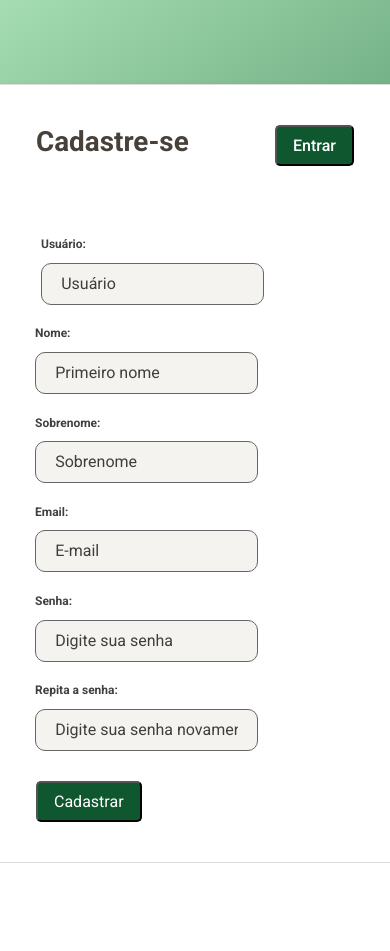
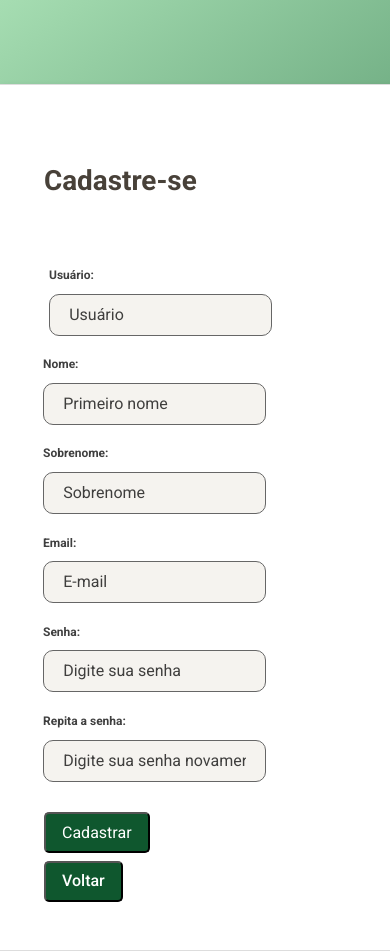
Before and after one commit to Joaoguilhermeasf/PoupApp, a Flask app: page /cadastrar/ in a window 390 px wide. Before the commit the page ends 863 px from the top, so only its background shows below. Run offline with Flask 3, Linux system fonts and the light colour scheme; some libraries are stand-ins or nearby versions.

Commit message:
Mudança na posição de voltar no menu de cadastro, e ajuste na responsividade da pagina.

```diff
--- a/config.py
+++ b/config.py
@@ -4,7 +4,7 @@ SQLALCHEMY_DATABASE_URI = \
     '{SGBD}://{usuario}:{senha}@{servidor}/{database}'.format(
         SGBD = 'postgresql',
         usuario = 'postgres',
-        senha = 'giatech',
+        senha = '9933',
         servidor = '127.0.0.1',
         database = 'poupapp'
     )
--- a/static/css/styles.css
+++ b/static/css/styles.css
@@ -268,13 +268,13 @@ animation: float-itens 5s ease-in-out infinite;
 
 .register-form {
   width: 50%;
-  display: flex;
+  display: block;
   justify-content: center;
   align-items: center;
   background-color: #fff;
   border: 1px solid #ddd;
   border-radius: 5px;
-  padding: 3rem;
+  padding: 5rem;
 }
 
 .register-header {
@@ -284,7 +284,8 @@ animation: float-itens 5s ease-in-out infinite;
 }
 
 .login-button button{
-  display: flex;
+  margin-top: 0.5rem;
+  display: block;
   background-color: #0f572e;
   padding: 0.4rem 1rem;
   border-radius: 5px;
@@ -374,3 +375,17 @@ animation: float-itens 5s ease-in-out infinite;
     min-width: 400px;
   }
 }
+
+.login-button{
+  position: relative;
+  display: block;
+}
+
+@media (max-width: 1530px){
+  .register-form{
+    padding: 3rem;
+  }
+  .register-header{
+    margin-top: 10%;
+  }
+}
--- a/templates/cadastrar.html
+++ b/templates/cadastrar.html
@@ -13,9 +13,6 @@
             <div class="register-header">
                 <div class="register-title">
                     <h1>Cadastre-se</h1>
-                </div>
-                <div class="login-button">
-                    <button><a href="{{ url_for('login') }}" role="button">Entrar</a></button>
                 </div>
             </div>
             <div class="input-group">
@@ -48,6 +45,9 @@
                 {{ form.cadastrar(class="register-button") }}
             </div>
         </form>
+        <div class="login-button">
+            <button><a href="{{ url_for('login') }}" role="button">Voltar</a></button>
+        </div>
     </div>
 </div>
 
```
